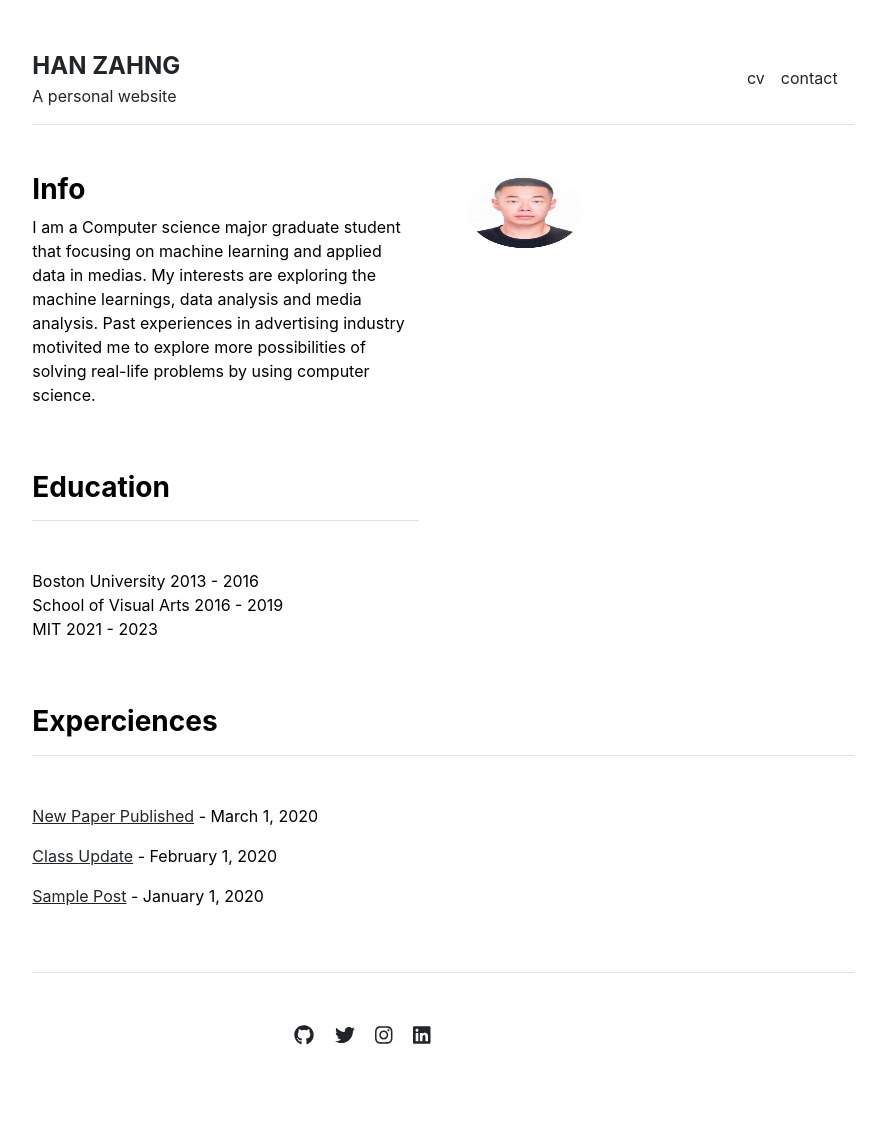
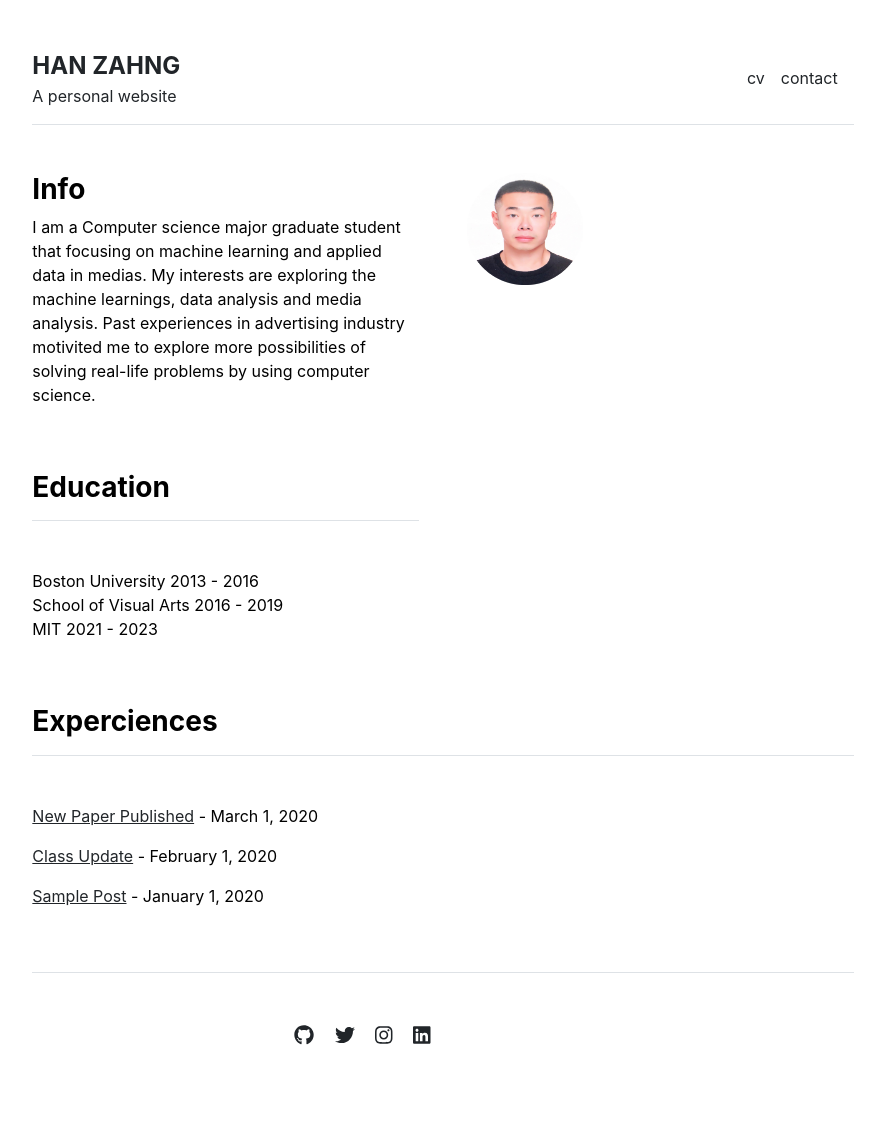
Before and after one commit to dukerosen/personal-website, a Jekyll site: the page built from index.md, in a window 1280 px wide. Shown: the whole page, without its empty margins (197-1082 px from the left). Built offline with Jekyll 4.4.1, drawn with Linux system fonts in a browser that asks for light colours.

Commit message:
Update home.html

```diff
--- a/_layouts/home.html
+++ b/_layouts/home.html
@@ -8,7 +8,7 @@ layout: default
     {{ content }}
   </div>
   <div class="col-md-6">
-    <img src="assets/img/home.jpg" alt=" " width="30%" height="30%">
+    <img src="assets/img/home.jpg" alt=" " width="30%" height="45%">
   </div>
 </div>
 
```
